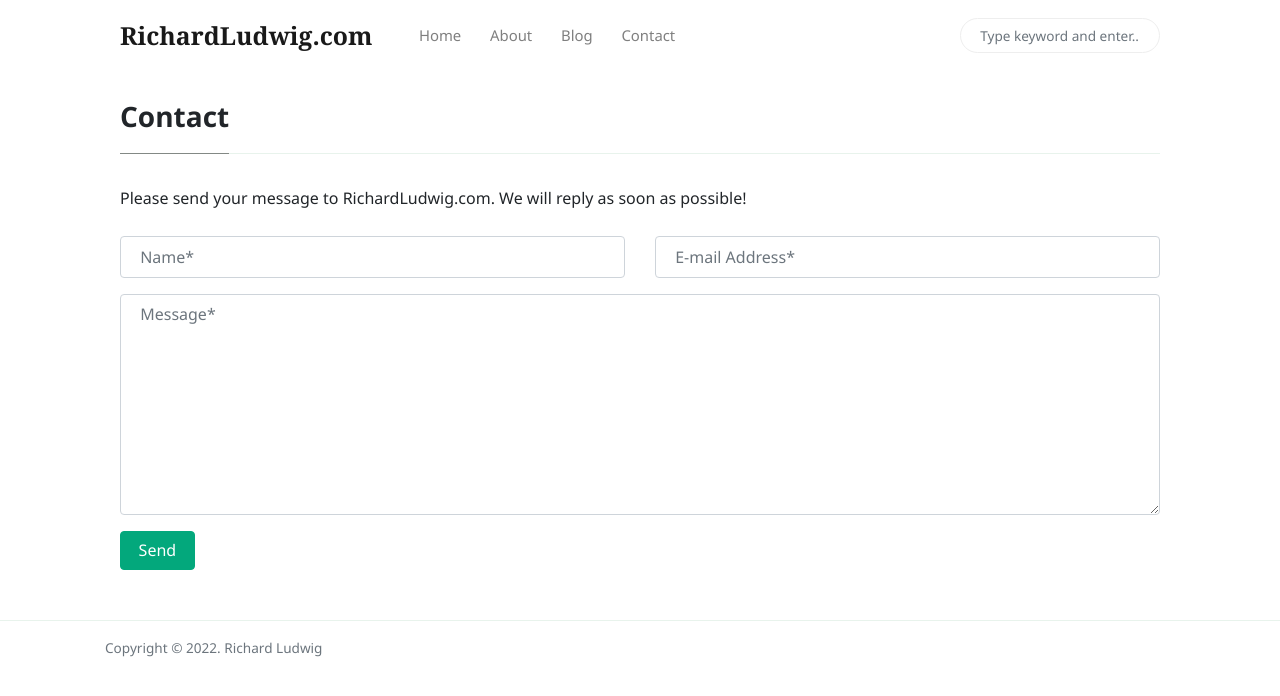
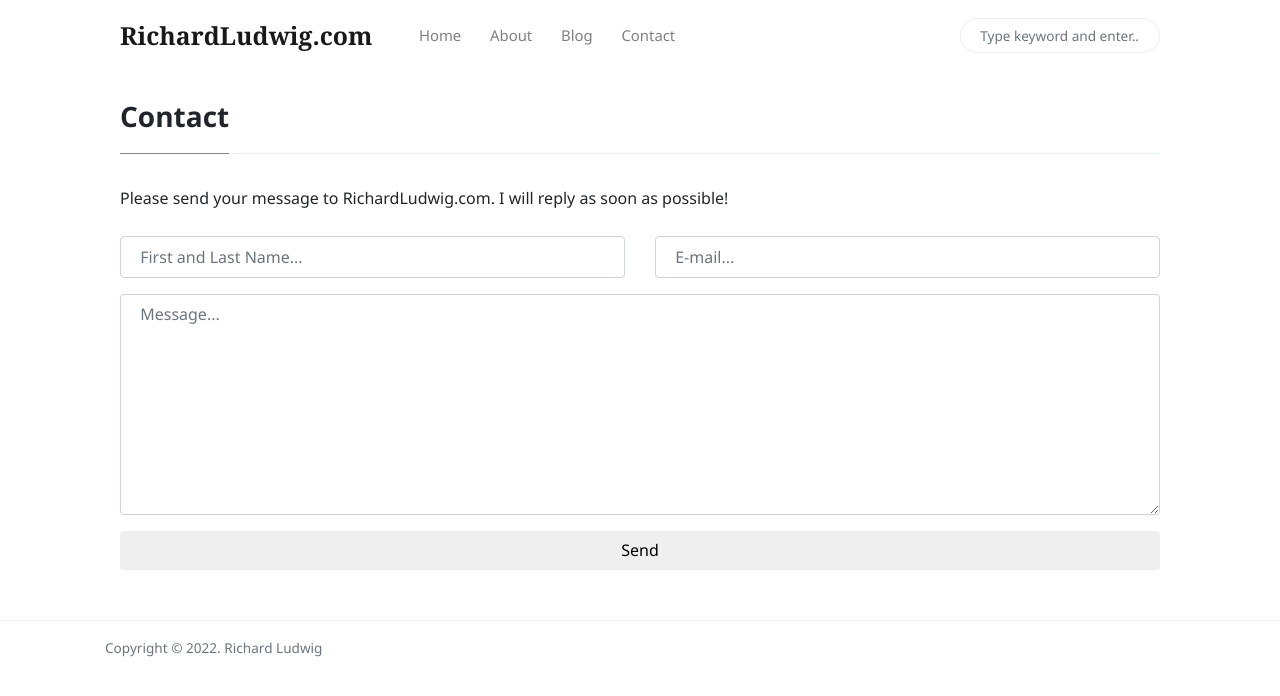
Before and after one commit to RichardLudwig/richardludwig.github.io, a Jekyll site: the page built from _pages/contact.md, in a window 1280 px wide. Shown: the top 696 px of the page. Built offline with Jekyll 4.4.1, drawn with Linux system fonts in a browser that asks for light colours; nearby versions of some CDN libraries.

Commit message:
altered contact form style

```diff
--- a/_pages/contact.md
+++ b/_pages/contact.md
@@ -4,15 +4,15 @@ permalink: "/contact"
 ---
 
 <form action="https://formspree.io/{{site.email}}" method="POST">
-<p class="mb-4">Please send your message to {{site.name}}. We will reply as soon as possible!</p>
+<p class="mb-4">Please send your message to {{site.name}}. I will reply as soon as possible!</p>
 <div class="form-group row">
 <div class="col-md-6">
-<input class="form-control" type="text" name="name" placeholder="Name*" required>
+<input class="form-control" type="text" name="name" placeholder="First and Last Name..." required>
 </div>
 <div class="col-md-6">
-<input class="form-control" type="email" name="_replyto" placeholder="E-mail Address*" required>
+<input class="form-control" type="email" name="_replyto" placeholder="E-mail..." required>
 </div>
 </div>
-<textarea rows="8" class="form-control mb-3" name="message" placeholder="Message*" required></textarea>
-<input class="btn btn-success" type="submit" value="Send">
+<textarea rows="8" class="form-control mb-3" name="message" placeholder="Message..." required></textarea>
+<input class="btn btn-default btn-block" type="submit" value="Send">
 </form>
```
